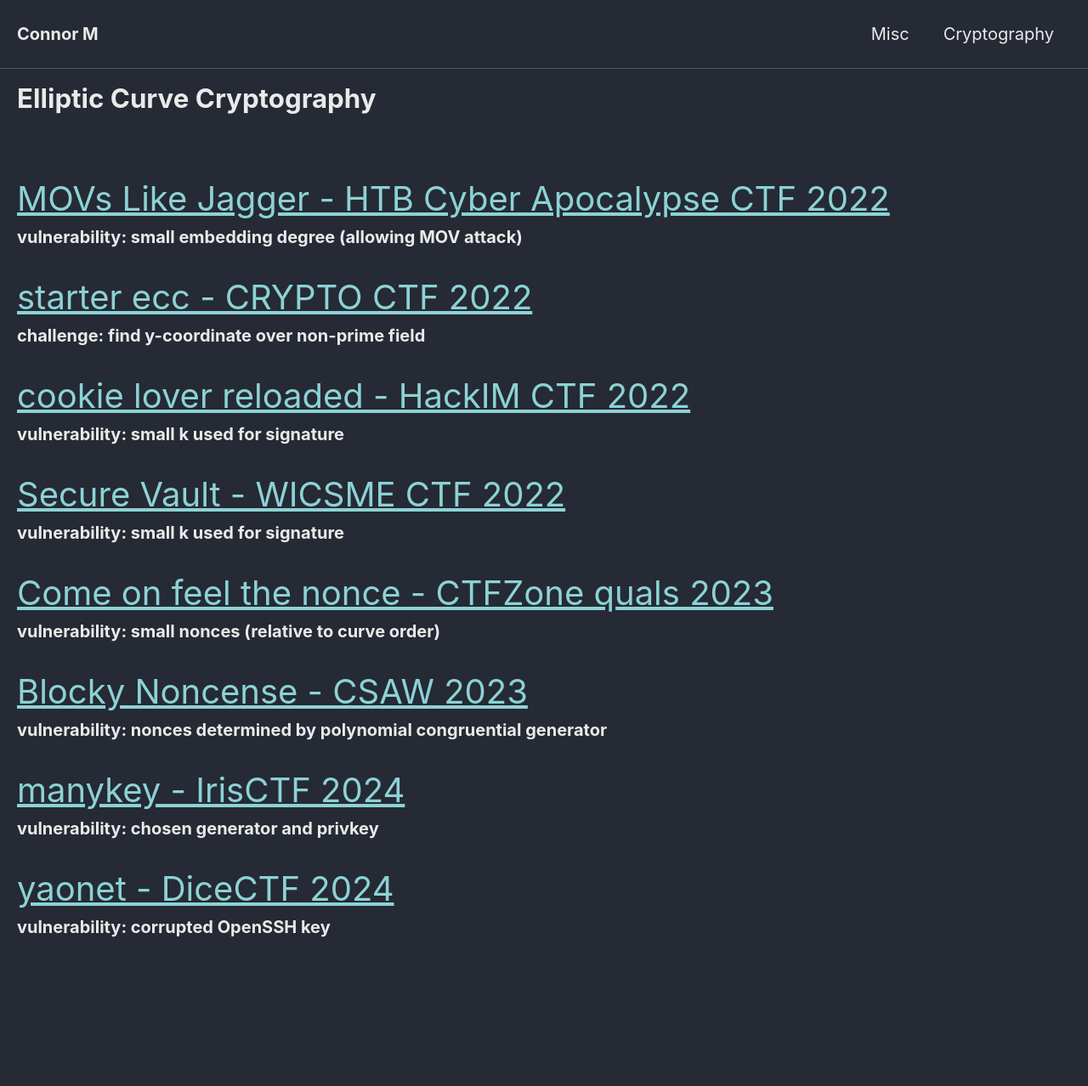
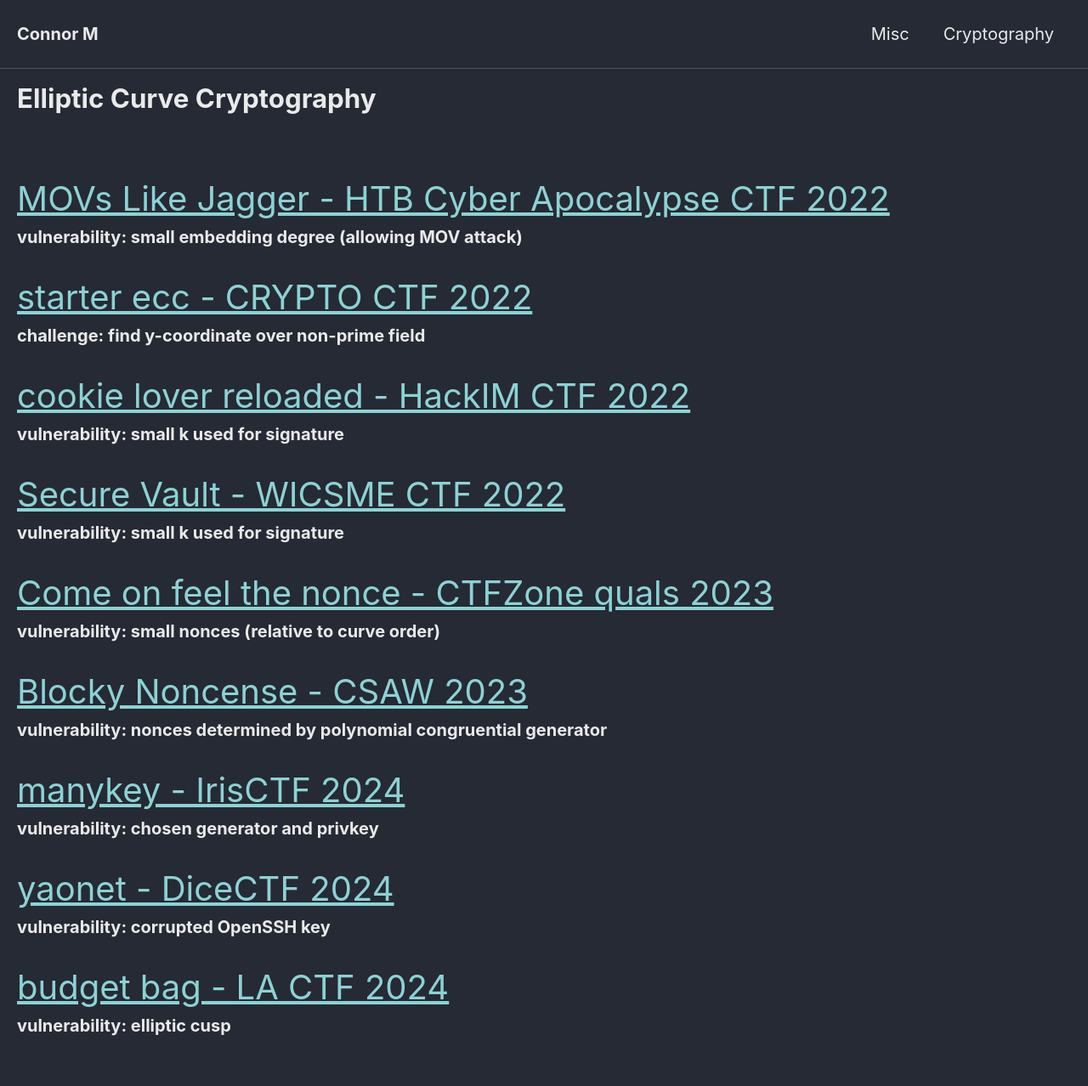
Before and after one commit to Connor-McCartney/Connor-McCartney.github.io, a Jekyll site: the page built from _pages/cryptography/ecc/ecc.md, in a window 1280 px wide. Shown: the whole page at 85% size. Built offline with Jekyll 4.4.1, drawn with Linux system fonts in a browser that asks for light colours; cached includes are drawn as plain includes; before the commit the page ends 1162 px from its top, so only the background shows below that.

Commit message:
Update ecc.md

```diff
--- a/_pages/cryptography/ecc/ecc.md
+++ b/_pages/cryptography/ecc/ecc.md
@@ -36,3 +36,7 @@ __vulnerability: chosen generator and privkey__
 
 <span style="font-size:2em;">   [yaonet - DiceCTF 2024](/cryptography/ecc/yaonet-DiceCTF-2024)       </span> <br>
 __vulnerability: corrupted OpenSSH key__
+
+
+<span style="font-size:2em;">   [budget bag - LA CTF 2024](/cryptography/ecc/budget-bag-LACTF-2024)       </span> <br>
+__vulnerability: elliptic cusp__
```
